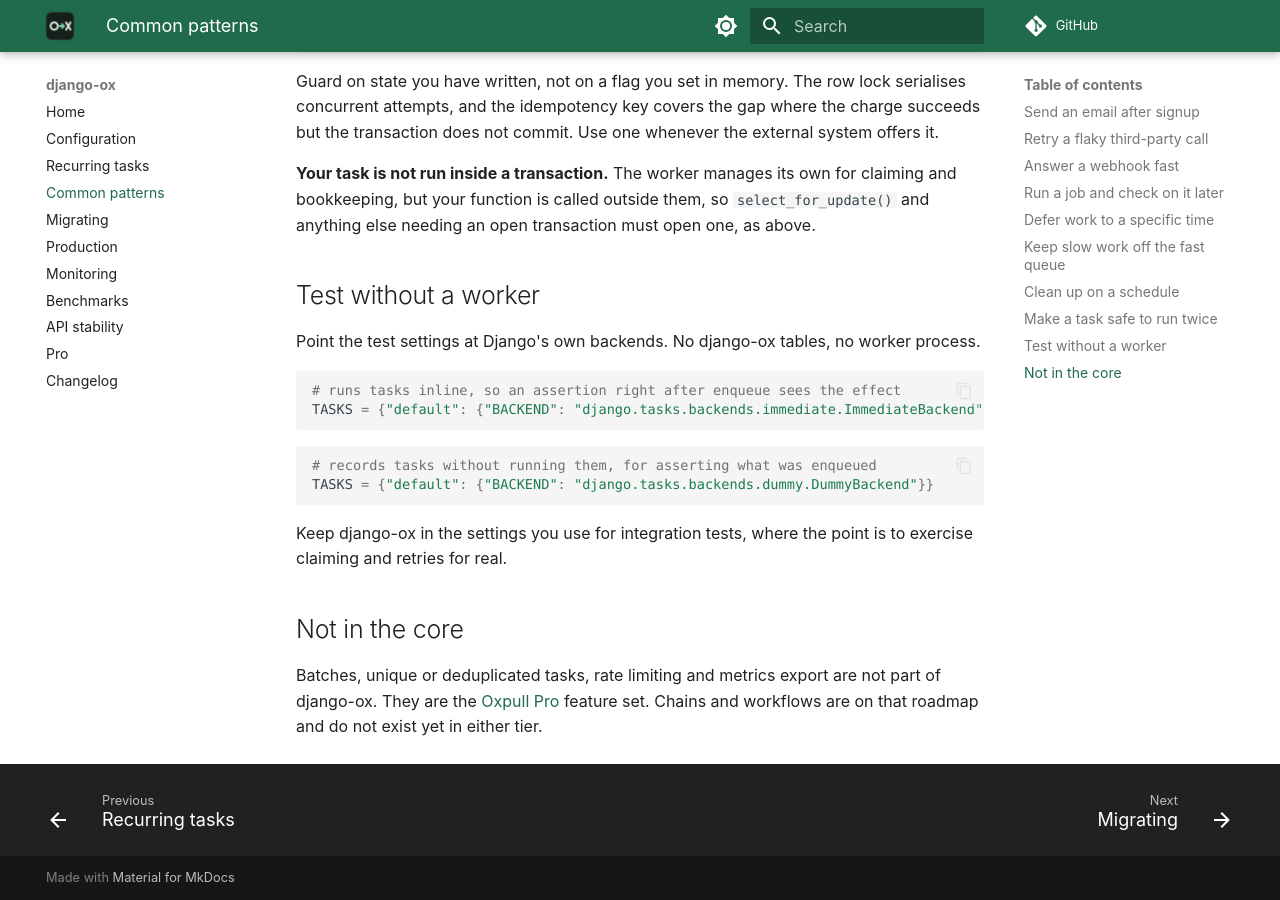
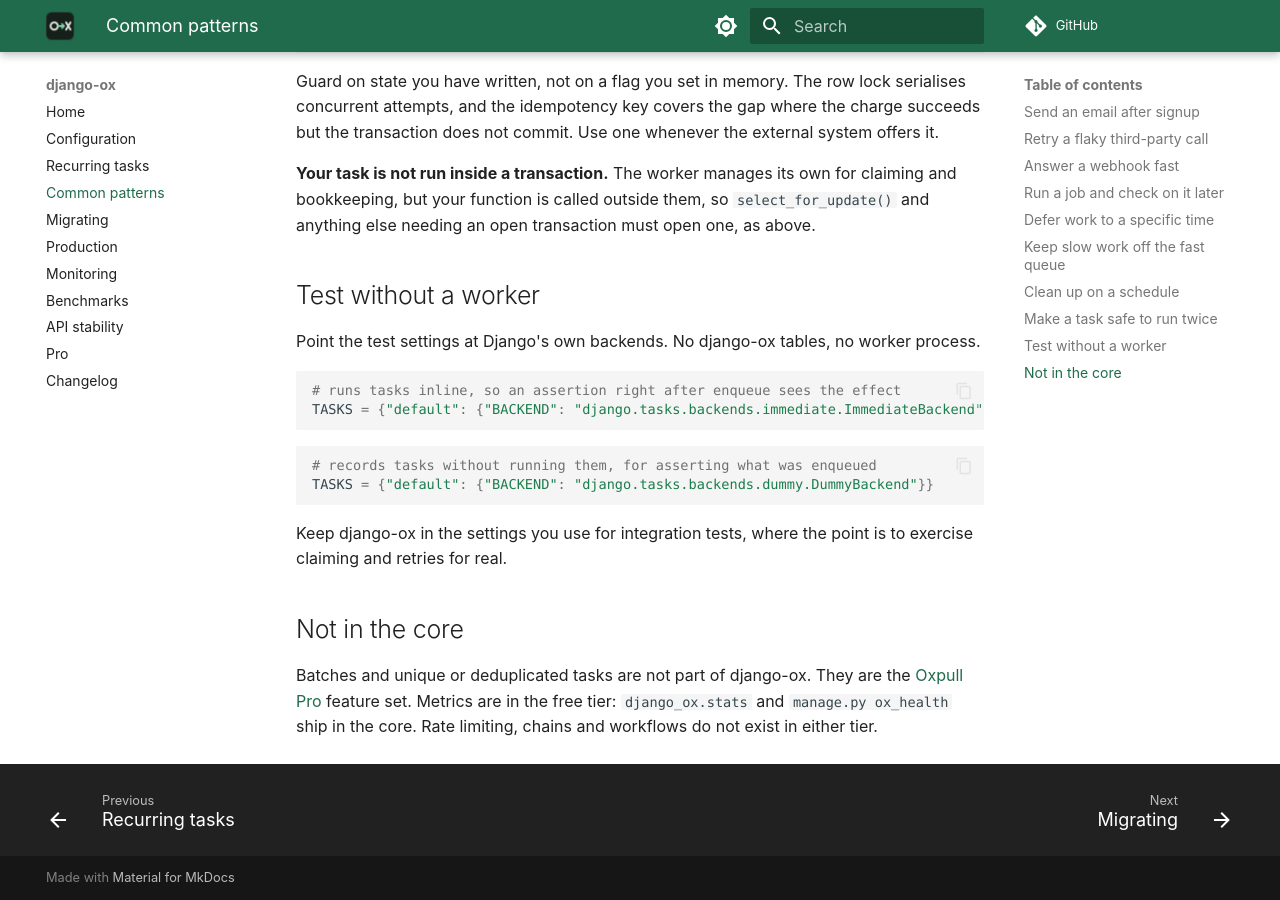
Before and after one commit to oxpull/django-ox, an MkDocs documentation site: the page built from docs/patterns.md, in a window 1280 px wide and 900 px high, scrolled down 3904 px. Built offline with MkDocs 1.6.1 and Material for MkDocs 9.7.7, drawn with Linux system fonts in a browser that asks for light colours; comment, search, counter and statistics services are not loaded.

Commit message:
Align the Pro scope described across the docs (#12)
The monitoring, patterns and Pro pages each described the paid tier
differently. They now match, and match the tier itself.

- Prometheus: no exporter ships in either tier. The stats functions are
  free and drop into any Django metrics setup.
- Rate limiting: not in either tier today.
- Metrics: free. django_ox.stats and ox_health are in this package and
  stay here.
- Databases: SQLite, PostgreSQL and MySQL 8 are tested in CI. MariaDB
  10.6+ takes the same claim path but is not in the tested matrix, which
  is what the stability page already said.

The Pro page's waitlist button linked to the site root rather than to the
waitlist form. It now links to the form.

```diff
--- a/docs/patterns.md
+++ b/docs/patterns.md
@@ -221,6 +221,7 @@ to exercise claiming and retries for real.
 
 ## Not in the core
 
-Batches, unique or deduplicated tasks, rate limiting and metrics export are not
-part of django-ox. They are the [Oxpull Pro](pro.md) feature set. Chains and
-workflows are on that roadmap and do not exist yet in either tier.
+Batches and unique or deduplicated tasks are not part of django-ox. They are the
+[Oxpull Pro](pro.md) feature set. Metrics are in the free tier: `django_ox.stats`
+and `manage.py ox_health` ship in the core. Rate limiting, chains and workflows
+do not exist in either tier.
```
Also changed, not shown: docs/monitoring.md (+2 -2 lines), docs/pro.md (+4 -3 lines).
